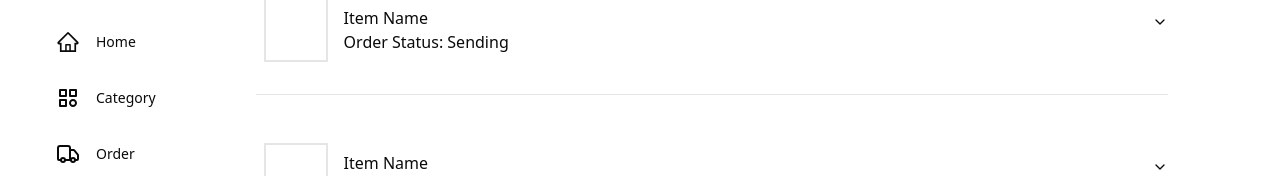
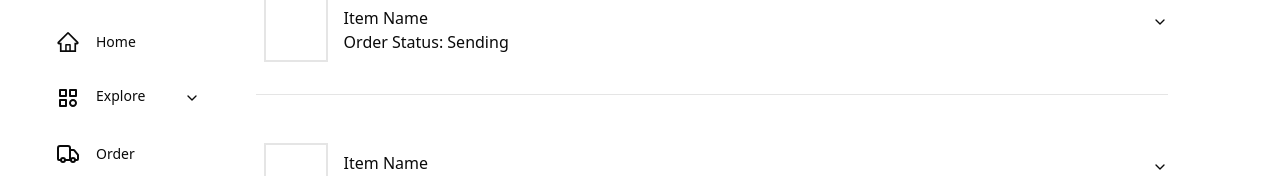
Before and after one commit to BryMat24/ecommerce-fe, a Next.js app: page /order in a window 1280 px wide. Shown: the part 190-366 px from the top of the page. Built offline with nearby package versions, Linux system fonts and the light colour scheme.

Commit message:
feat: fix navbar category

```diff
--- a/src/app/order/page.jsx
+++ b/src/app/order/page.jsx
@@ -18,7 +18,7 @@ const orders = [
 
 const getOrderCard = (order) => {
     return(
-        <Accordion type="single" collapsible className="w-full">
+        <Accordion type="single" collapsible className="w-full border-b">
             <AccordionItem className="w-full" value="item-1">
                 <AccordionTrigger className="w-full hover:no-underline">
                     <Card className="w-2/3 h-24 mt-4 border-0 shadow-none">
--- a/src/components/navigation/navbar.jsx
+++ b/src/components/navigation/navbar.jsx
@@ -1,5 +1,11 @@
 "use client";
 import { Button } from "@/components/ui/button"
+import {
+    Accordion,
+    AccordionItem,
+    AccordionTrigger,
+    AccordionContent
+} from "@/components/ui/accordion";
 import Link from "next/link";
 import "./style.css";
 import { AiOutlineHome } from "react-icons/ai";
@@ -16,7 +22,7 @@ const Routes = [
         path: "/"
     },
     {
-        name: "Category",
+        name: "Explore",
         icon: <BiCategory className="text-2xl mr-4"/>,
         path: "/explore"
     },
@@ -37,8 +43,53 @@ const Routes = [
     }
 ]
 
+const CategoryRoutes = [
+    {
+        name: "All",
+        path: "/explore/category/all"
+    },
+    {
+        name: "Laptop",
+        path: "/explore/category/laptop"
+    },
+    {
+        name: "Mobile",
+        path: "/explore/category/mobile"
+    },
+    {
+        name: "Tablet",
+        path: "/explore/category/tablet"
+    },
+]
+
+const getCategoryNavigation = (categoryRoute) => {
+    return(
+        <Button asChild className="py-1 px-2 ml-6 w-auto align-left justify-start bg-transparent text-xs text-primary hover:bg-transparent hover:text-red-500">
+            <Link href={categoryRoute.path} className="w-full">
+                <div className="w-full">{categoryRoute.name}</div>
+            </Link>
+        </Button>
+    )
+}
 const getNavigation = (route) => {
     return(
+        route.name == "Explore"?
+        <Accordion type="single" collapsible className="w-full border-none">
+            <AccordionItem value="item-1 w-full border-none">
+                <Button asChild className="py-6 px-2 my-1 align-left justify-start hover:bg-black hover:text-white w-full" variant="ghost">
+                    <AccordionTrigger className="w-full hover:no-underline flex flex-row justify-start border-none">
+                        <Link href={route.path} className="w-full flex flex-row">
+                            {route.icon}
+                            <div className="">{route.name}</div>
+                        </Link>
+                    </AccordionTrigger>
+                </Button>
+                <AccordionContent className="w-full flex flex-col border-none">
+                    {CategoryRoutes.map((categoryRoute) => getCategoryNavigation(categoryRoute))}
+                </AccordionContent>
+            </AccordionItem>
+        </Accordion>
+        :
         <Button asChild className="py-6 px-2 my-1 align-left justify-start hover:bg-black hover:text-white" variant="ghost">
             <Link href={route.path} className="">
                 {route.icon}
--- a/src/components/ui/accordion.jsx
+++ b/src/components/ui/accordion.jsx
@@ -9,7 +9,7 @@ import { cn } from "@/lib/utils"
 const Accordion = AccordionPrimitive.Root
 
 const AccordionItem = React.forwardRef(({ className, ...props }, ref) => (
-  <AccordionPrimitive.Item ref={ref} className={cn("border-b", className)} {...props} />
+  <AccordionPrimitive.Item ref={ref} className={cn("", className)} {...props} />
 ))
 AccordionItem.displayName = "AccordionItem"
 
```
